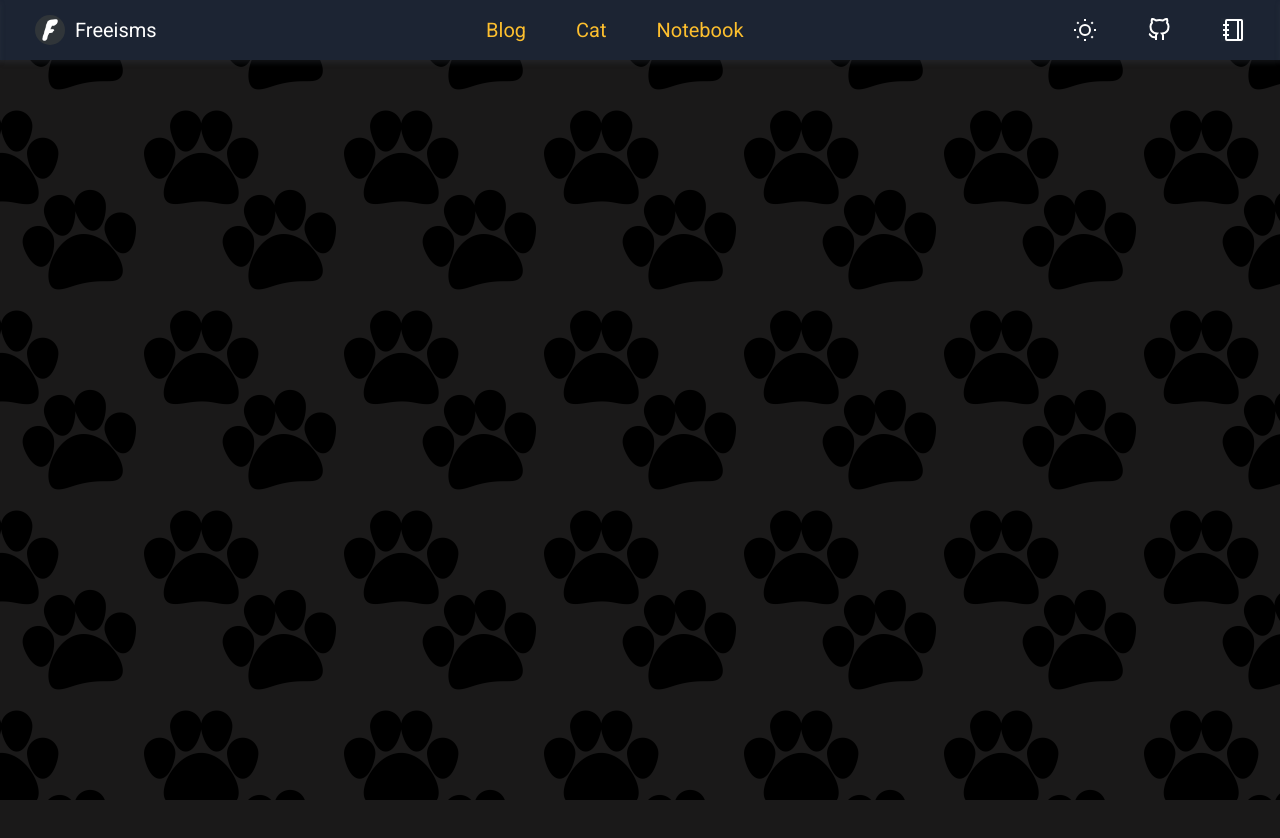
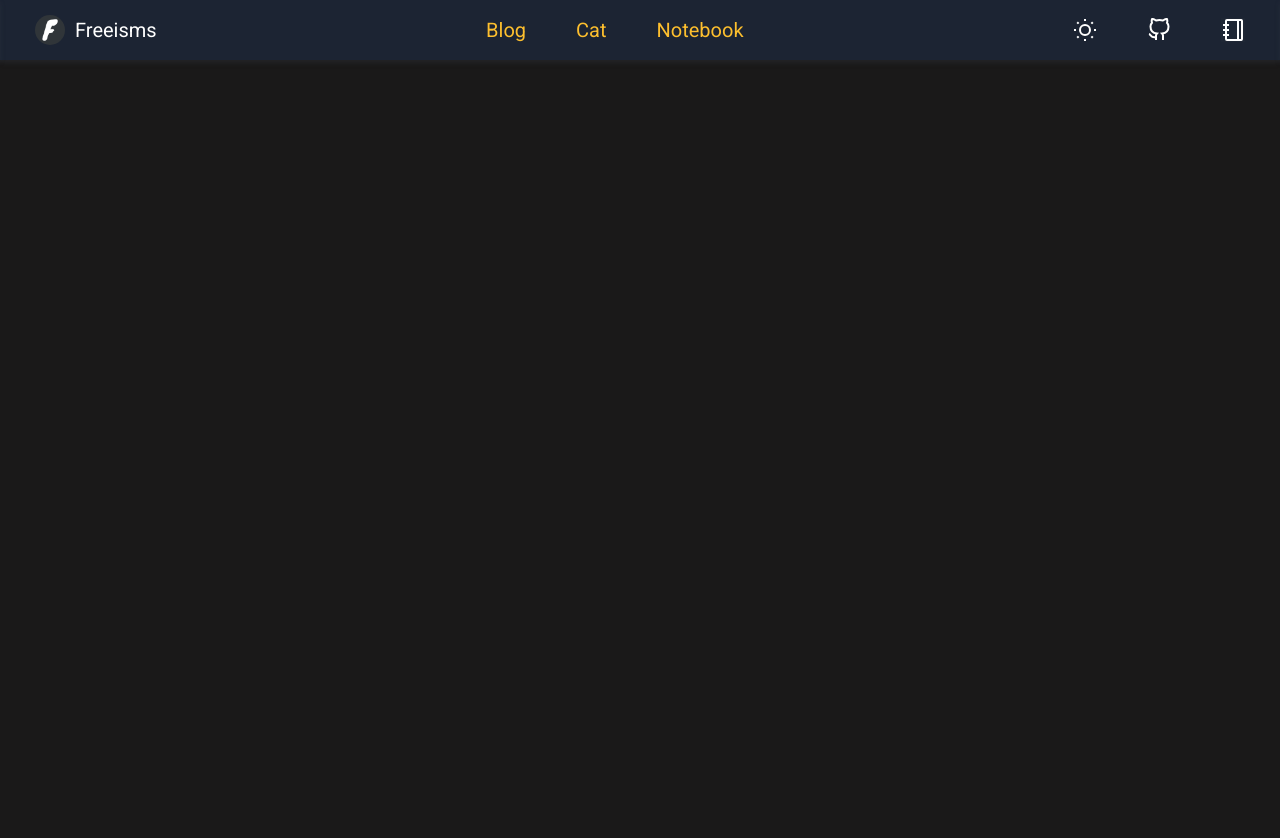
Before and after one commit to Fengfengfeng-up/vue-personal-website, a Vue app: page /blog/1 in a window 1280 px wide. Shown: the top 838 px of the page. Built offline with nearby package versions, Linux system fonts and the light colour scheme; sample sign-in values are in the browser's storage.

Commit message:
Change background style

```diff
--- a/src/App.vue
+++ b/src/App.vue
@@ -1,5 +1,5 @@
 <template>
-  <div id="app">
+  <div id="app" :class="{ 'page-cat': $route.name === 'Cat' }">
     <keep-alive>
       <router-view />
     </keep-alive>
@@ -18,3 +18,20 @@ export default {
   }
 }
 </script>
+
+<style>
+#app.page-cat::before {
+  content: '';
+  position: fixed;
+  top: 0;
+  left: 0;
+  width: 100%;
+  height: 100%;
+  opacity: 0.05;
+  z-index: -1;
+  background-image: url('./assets/image/bg.png');
+  background-size: 200px 200px;
+  background-repeat: repeat;
+  background-position: center center;
+}
+</style>
--- a/src/styles/index.scss
+++ b/src/styles/index.scss
@@ -83,21 +83,6 @@ body.dark-mode {
   #app::before {
     opacity: 1;
   }
-}
-
-#app::before {
-  content: '';
-  position: fixed;
-  top: 0;
-  left: 0;
-  width: 100%;
-  height: 100%;
-  opacity: 0.05;
-  z-index: -1;
-  background-image: url('../assets/image/bg.png');
-  background-size: 200px 200px;
-  background-repeat: repeat;
-  background-position: center center;
 }
 
 a {
```
